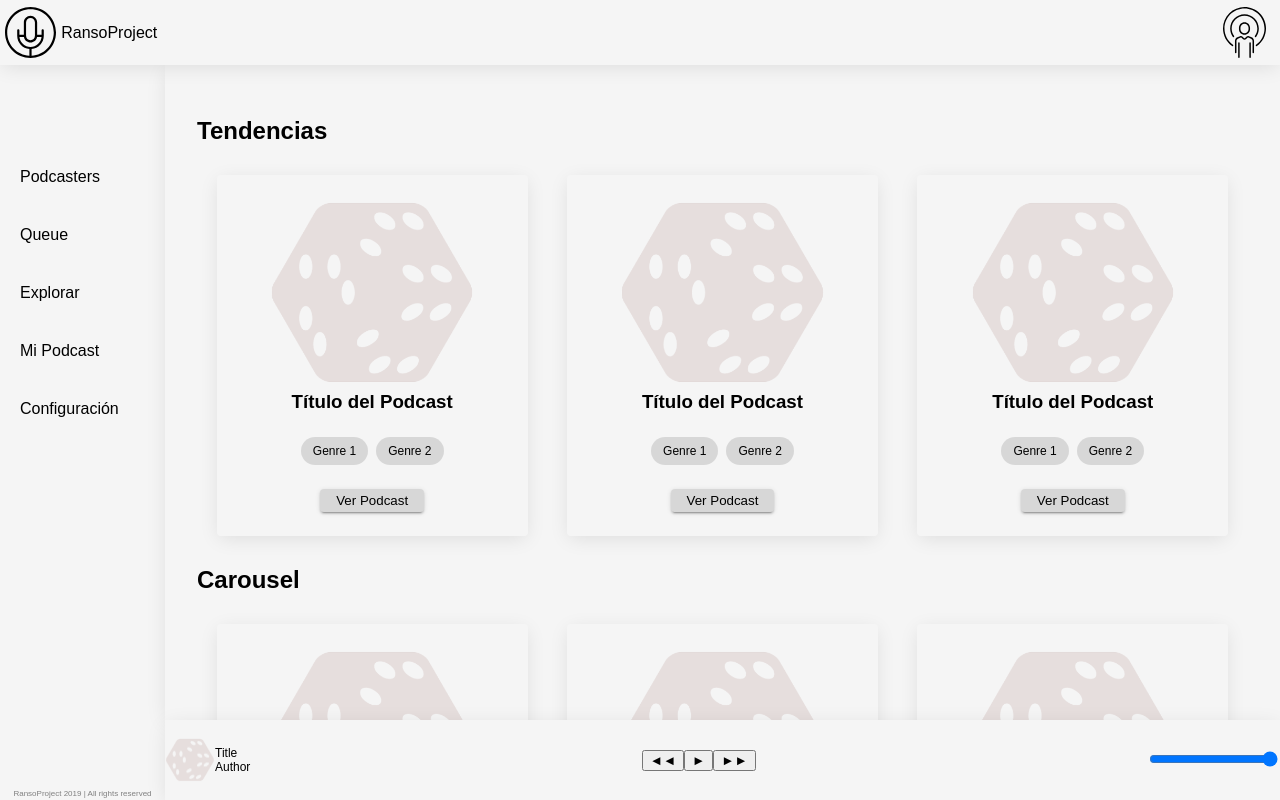
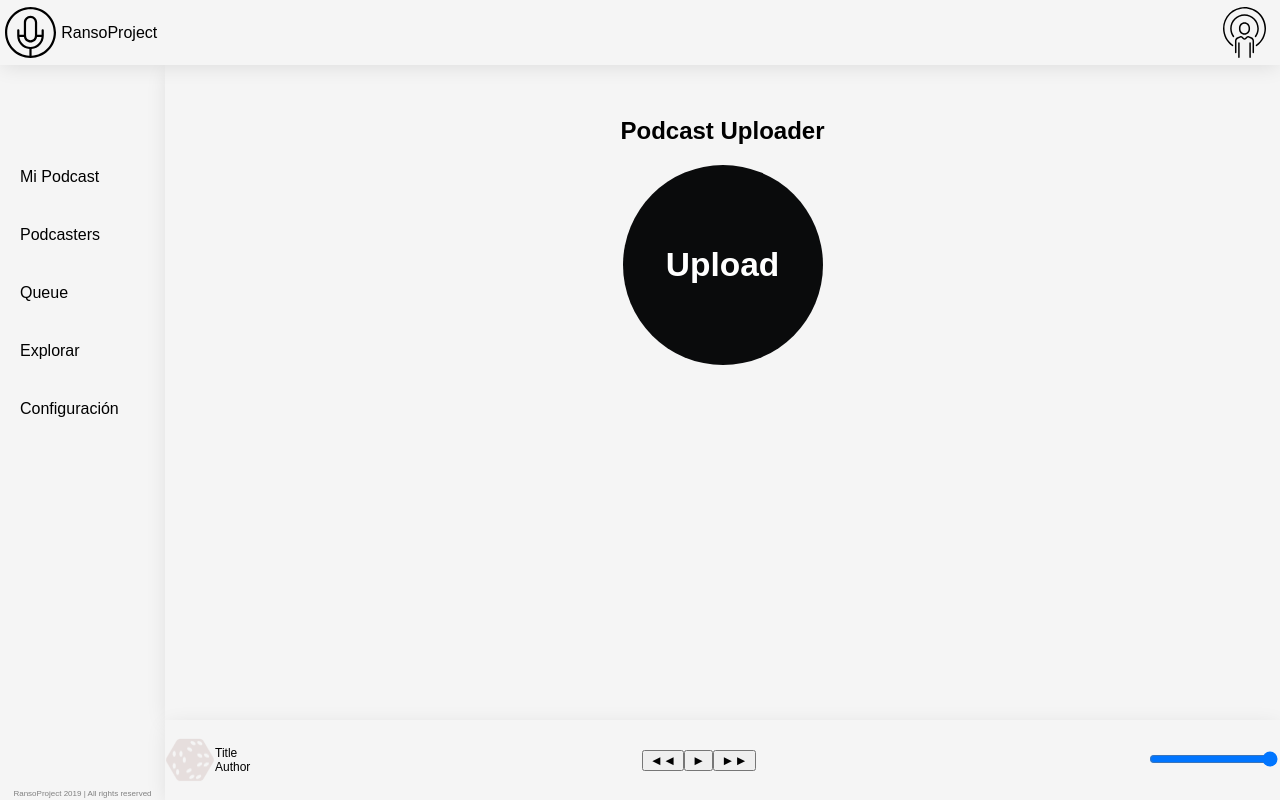
Before and after one commit to jbarriospd/RansoMusic, a React app: page / in a window 1280 px wide. Built offline with nearby package versions, Linux system fonts and the light colour scheme.

Commit message:
uploader basico para carga de podcast. Se debe arreglar colores de toda la web

```diff
--- /dev/null
+++ b/src/assets/styles/containers/Uploader.scss
@@ -0,0 +1,208 @@
+@import '../commons/colors.scss';
+@import '../commons/mixins.scss';
+
+.Uploader {
+    height: 100vh;
+    display: grid;
+    box-sizing: border-box;
+    grid-template: 65px 1fr 80px / min-content 1fr;
+    min-height: 100%;
+    grid-template-areas: "header header"
+                         "aside main"
+                         "aside player";
+    &--item {
+      background-color: $white1;
+      box-shadow: 0 4px 20px -2px rgba(0,0,0,.1);
+    }
+
+    &__header {
+      grid-area: header;
+      padding: 5px;
+      position: relative;
+      box-sizing: border-box;
+      box-shadow: 0 4px 20px -2px rgba(0,0,0,.1);
+      display: flex;
+      flex-flow: row nowrap;
+      justify-content: flex-start;
+      align-items: center;
+      &--logo {
+        width: 70%;
+
+        @include align-items;
+        img {
+          width: 51.2px;
+          padding-right: 5px;
+        }
+        img,
+        span {
+          cursor: pointer;
+        }
+      }
+
+      &--plug {
+        width: 15%;
+        @include align-items;
+
+      }
+
+      &--login {
+        width: 15%;
+        position: relative;
+        transition: display 200ms;
+
+        @include flex-end-items;
+        img {
+          width: 51.2px;
+          margin-right: 5px;
+          cursor: pointer;
+        }
+        ul {
+          margin: 0;
+          padding: 11px 15px 0 0;
+          list-style-type: none;
+          position: absolute;
+          top: 45px;
+          text-align: right;
+          display: none;
+
+          li {
+            padding: 6px 2px;
+            a {
+              color: #080808;
+            }
+            &:hover {
+              font-weight: bold;
+              cursor: pointer;
+            }
+          }
+        }
+
+        &:hover > ul {
+          display: block;
+        }
+
+      }
+    }
+
+    &__aside {
+      grid-area: aside;
+      box-shadow: 10px 0 40px -4px rgba(0,0,0,.3);
+      @include align-items;
+      justify-content: space-between;
+      flex-flow: column nowrap;
+
+      ul {
+        width: 165px;
+        height: 80%;
+        list-style-type: none;
+        margin: 50% auto 0;
+        padding: 0;
+        cursor: pointer;
+
+        li {
+          margin: auto;
+          padding: 20px;
+          &:hover {
+            border-right: 2px solid gray;
+            font-weight: bold;
+            cursor: pointer;
+          }
+        }
+      }
+      footer {
+        color: gray;
+        span {
+          font-size: 8px;
+        }
+      }
+    }
+
+    &__main {
+      grid-area: main;
+      padding: 2rem 2rem 100px;
+      overflow-y: scroll;
+
+      &--wrapper {
+        @include center-items;
+        flex-flow: column nowrap;
+
+        &--file-upload{
+          width: 200px;
+          height: 200px;
+          border-radius: 50%;
+          position: relative;
+          @include center-items;
+          border: none;
+          overflow: hidden;
+          background-image: linear-gradient(to bottom, rgb(10, 11, 12) 50%, #FFFFFF 50%);
+          background-size: 100% 200%;
+          transition: all 1s;
+          color: #FFFFFF;
+          font-size:50px;
+          input[type='file']{
+              height:200px;
+              width:200px;
+              position:absolute;
+              top:0;
+              left:0;
+              opacity:0;
+              cursor:pointer;
+          }
+          &:hover{
+              background-position: 0 -100%;
+              border: 1px solid lightgray;
+              color: $gray;
+          }
+        }
+      }
+    }
+
+    &__player {
+      grid-area: player;
+      box-sizing: border-box;
+      @include align-items;
+      justify-content: space-between;
+
+      &--author {
+        @include align-items;
+        flex-flow: row nowrap;
+
+        div:nth-of-type(1) {
+          width: 50px;
+          @include center-items;
+          img {
+            text-align: center;
+            width: 100%;
+          }
+        }
+        div:nth-of-type(2) {
+          display: flex;
+          flex-flow: column nowrap;
+          p {
+            margin: 0;
+            padding: 0;
+            font-size: 12px;
+          }
+        }
+      }
+
+      &--play {
+        @include align-items;
+
+        &--back {
+
+        }
+        &--play {
+
+        }
+        &--forth {
+
+        }
+      }
+
+      &--controls {
+        @include align-items;
+
+      }
+    }
+  }
--- a/src/containers/App.jsx
+++ b/src/containers/App.jsx
@@ -3,7 +3,8 @@ import React from 'react'
 // import Footer from '../components/Footer'
 // import Login from '../components/Login'
 // import Register from '../components/Login'
-import Home from '../containers/Home'
+// import Home from '../containers/Home'
+import Uploader from '../containers/Uploader'
 // import OnBoarding from '../components/Login'
 // import Podcast from '../components/Login'
 import '../assets/styles/App.scss'
@@ -11,7 +12,7 @@ import '../assets/styles/App.scss'
 const App = () => (
     <>
         {/* <Header /> */}
-        <Home />
+        <Uploader />
         {/* <Register /> */}
         {/* <OnBoarding /> */}
         {/* <Podcast /> */}
--- a/src/containers/Home.jsx
+++ b/src/containers/Home.jsx
@@ -5,7 +5,6 @@ import LoginSVG from '../assets/images/podcast-person.svg'
 import Dice from '../assets/images/dice_logo.png'
 
 const Home = () => (
-    <>
     <section className={"Home"}>
         <div className={"Home--item Home__header"}>
             <a className={"Home__header--logo"}>
@@ -19,7 +18,7 @@ const Home = () => (
                 <img src={LoginSVG} alt=""/>
                 <ul>
                     <li><a href="#"></a>Home</li>
-                        <li><a href="#"></a>Uploads</li>
+                    <li><a href="#"></a>Upload</li>
                     <li><a href="#"></a>Statistics</li>
                     <li><a href="#"></a>My Account</li>
                     <li><a href="#"></a>Exit</li>
@@ -28,10 +27,10 @@ const Home = () => (
         </div>
         <div className={"Home--item Home__aside"}>
             <ul>
+                <li>Mi Podcast</li>
                 <li>Podcasters</li>
                 <li>Queue</li>
                 <li>Explorar</li>
-                    <li>Mi Podcast</li>
                 <li>Configuración</li>
             </ul>
             <footer>
@@ -150,7 +149,6 @@ const Home = () => (
             </div>
         </div>
     </section>
-    </>
 )
 
 export default Home
--- /dev/null
+++ b/src/containers/Uploader.jsx
@@ -0,0 +1,73 @@
+import React from 'react'
+import '../assets/styles/containers/Uploader.scss'
+import LogoSVG from '../assets/images/podcast-mic.svg'
+import LoginSVG from '../assets/images/podcast-person.svg'
+import Dice from '../assets/images/dice_logo.png'
+
+const Uploader = () => (
+    <section className={"Uploader"}>
+        <div className={"Uploader--item Uploader__header"}>
+            <a className={"Uploader__header--logo"}>
+                <img src={LogoSVG} alt="Logo"/>
+                <span>RansoProject</span>
+            </a>
+            <div className={"Uploader__header--plug"}>
+                <div className="header-plug">{/* Plug to toggle dark/light mode */}</div>
+            </div>
+            <div className={"Uploader__header--login"}>
+                <img src={LoginSVG} alt=""/>
+                <ul>
+                    <li><a href="#"></a>Uploader</li>
+                    <li><a href="#"></a>Upload</li>
+                    <li><a href="#"></a>Statistics</li>
+                    <li><a href="#"></a>My Account</li>
+                    <li><a href="#"></a>Exit</li>
+                </ul>
+            </div>
+        </div>
+        <div className={"Uploader--item Uploader__aside"}>
+            <ul>
+                <li>Mi Podcast</li>
+                <li>Podcasters</li>
+                <li>Queue</li>
+                <li>Explorar</li>
+                <li>Configuración</li>
+            </ul>
+            <footer>
+                <span>RansoProject 2019 | All rights reserved</span>
+            </footer>
+        </div>
+        <div className={"Uploader--item Uploader__main"}>
+            <div class={"Uploader__main--wrapper"}>
+                <h2>Podcast Uploader</h2>
+                <div class={"Uploader__main--wrapper--file-upload"}>
+                    <input type="file" name="" id="" />
+                    <h6>Upload</h6>
+                </div>
+            </div>
+        </div>
+        <div className={"Uploader--item Uploader__player"}>
+            <div className={"Uploader__player--author"}>
+                <div><img src={Dice} alt=""/></div>
+                <div>
+                    <p>Title</p>
+                    <p>Author</p>
+                </div>
+            </div>
+            <div className={"Uploader__player--play"}>
+                <div className={"player--play--back"}> <button>&#9668;&#9668;</button> </div>
+                <div className={"player--play--play"}><button>&#9658;</button></div>
+                <div className={"player--play--forth"}><button>&#9658;&#9658;</button> </div>
+            </div>
+            <div className={"Uploader__player--controls"}>
+                <div className={"player--controls--volume"}>
+                    <div className={"volume-control"}>
+                        <input id="volume" type="range" value={"100"} max={"100"} />
+                    </div>
+                </div>
+            </div>
+        </div>
+    </section>
+)
+
+export default Uploader
```
Lines whose indentation alone changed are shown as unchanged.
